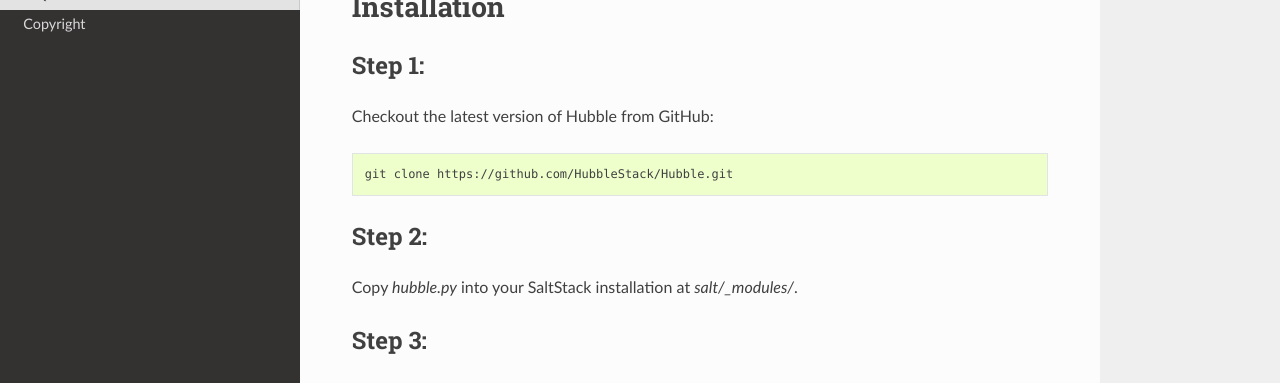
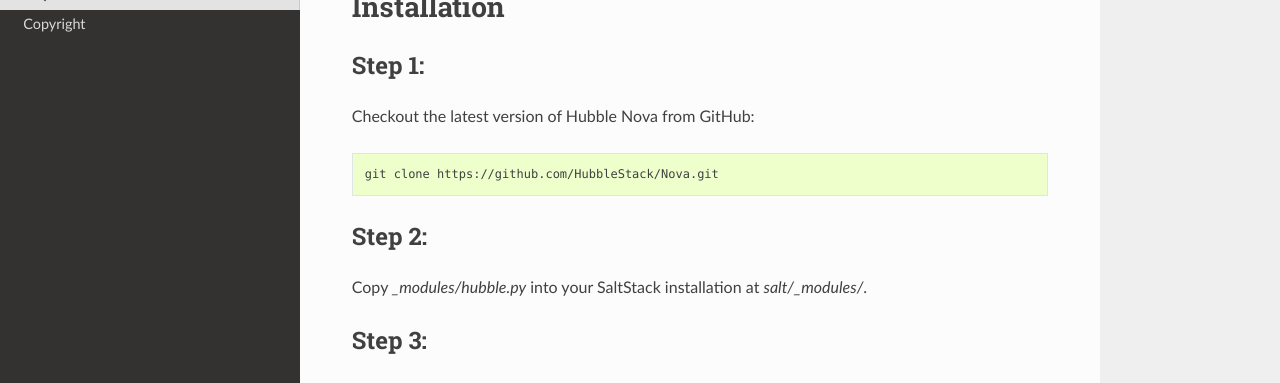
Before and after one commit to hubblestack/hubble-salt, a Sphinx documentation site: the page built from docs/chapters/installation.rst, in a window 1280 px wide and 1108 px high. Shown: the part 449-832 px from the top of the window. Built offline with Sphinx 7.4.7 and the Read the Docs theme 2.0.0, drawn with Linux system fonts in a browser that asks for light colours.

Commit message:
documentation cleanup & clarification

```diff
--- a/docs/chapters/installation.rst
+++ b/docs/chapters/installation.rst
@@ -20,16 +20,16 @@
 **Step 1:**
 -----------
 
-Checkout the latest version of Hubble from GitHub:
+Checkout the latest version of Hubble Nova from GitHub:
 
 .. code-block:: shell
 
-    git clone https://github.com/HubbleStack/Hubble.git
+    git clone https://github.com/HubbleStack/Nova.git
 
 **Step 2:**
 -----------
 
-Copy `hubble.py` into your SaltStack installation at `salt/_modules/`.
+Copy `_modules/hubble.py` into your SaltStack installation at `salt/_modules/`.
 
 
 **Step 3:**
--- a/docs/chapters/overview.rst
+++ b/docs/chapters/overview.rst
@@ -19,11 +19,6 @@
 case I didn't like the solution and was frustrated to be stuck with it. It was
 during this phase that I set out to build a replacement.
 
-I mentioned my frustration with my fiance (who just happens to work for a
-different Security Team) and talked about what I could do about it. I credit
-her for her insight and inception of this project. Also for helping me realize
-how important a project like this could be.
-
 The Modules
 -----------
 
--- a/docs/chapters/pulsar.rst
+++ b/docs/chapters/pulsar.rst
@@ -9,10 +9,10 @@
 ---------------
 
  * checksum validation
+ * beacon driven (inotify)
 
 
 Planned Modules
 ---------------
 
  * system driven (auditd)
- * beacon driven (inotify)
```
Also changed, not shown: other parts of docs/chapters/installation.rst (+0 -6 lines).
